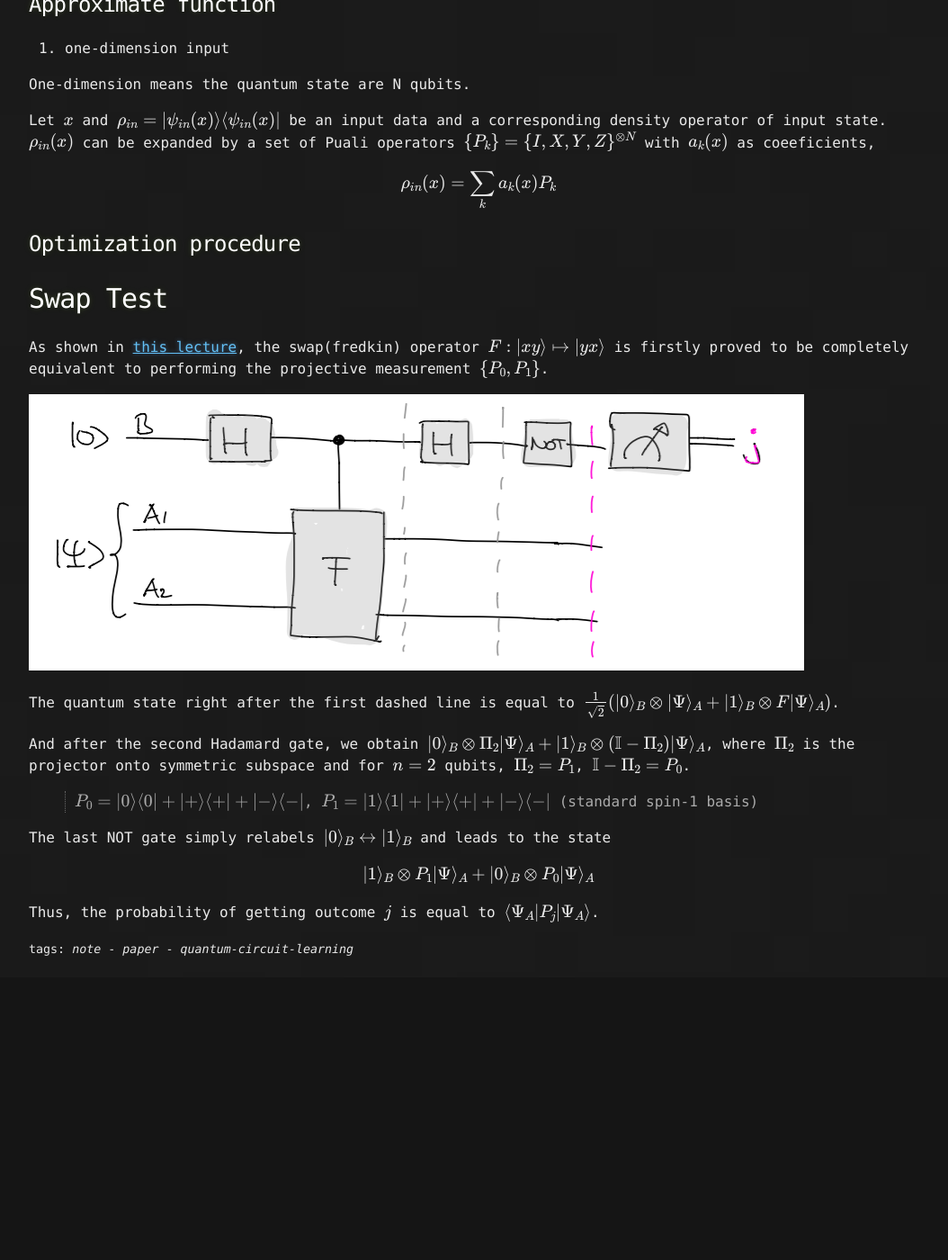
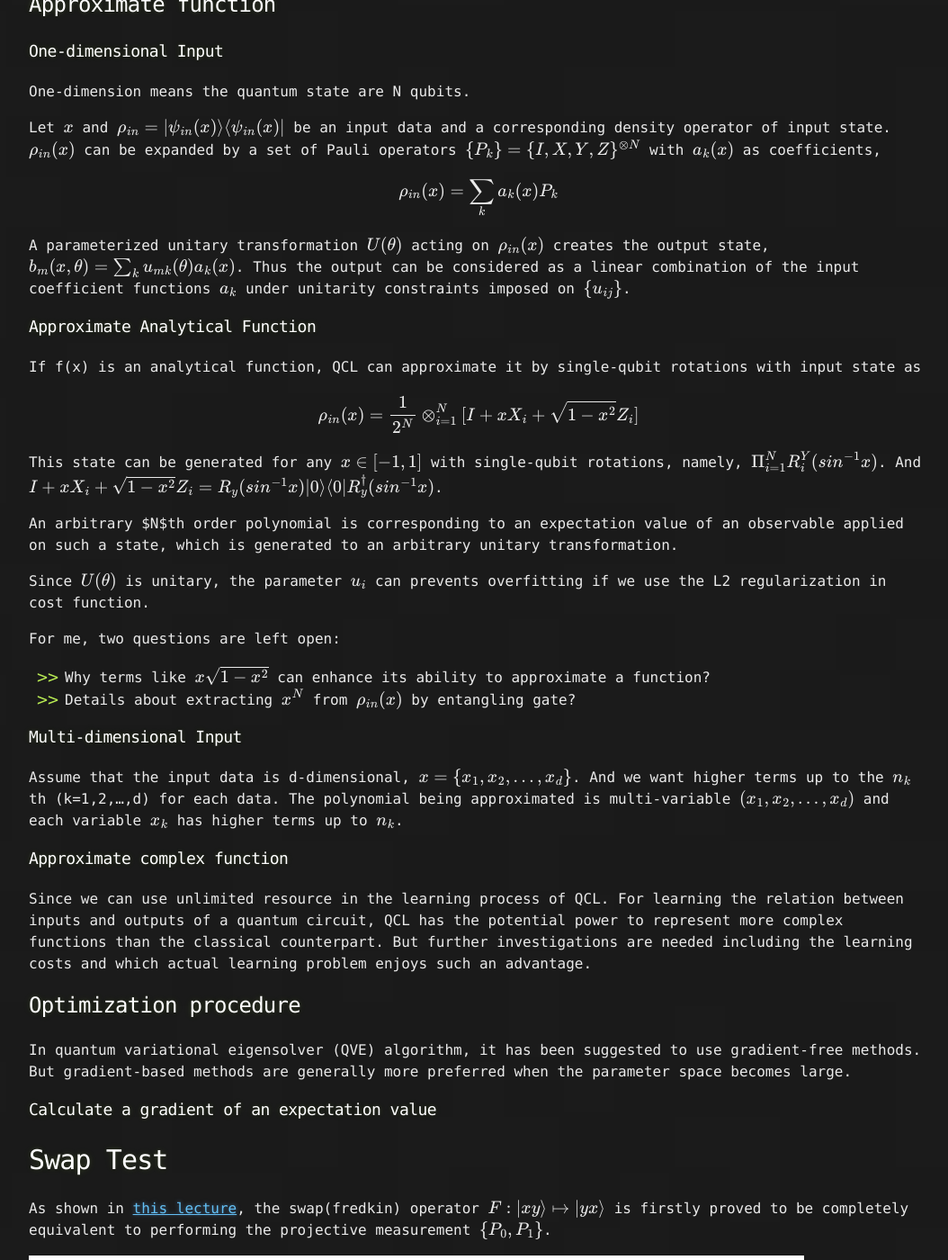
Before and after one commit to Raycosine/raycosine.github.io, a Jekyll site: the page built from _posts/2018-12-16-Note-on-Quantum Circuit Learning.markdown, in a window 1280 px wide and 1400 px high, scrolled down 1226 px. Shown: the whole window at 90% size, without its empty margins (108-1162 px from the left). Built offline with Jekyll 4.4.1, drawn with Linux system fonts in a browser that asks for light colours; formulas are drawn with MathJax 3; before the commit the page ends 2312 px from its top, so only the background shows below that.

Commit message:
Update 2018-12-16-Note-on-Quantum Circuit Learning.markdown

```diff
--- a/_posts/2018-12-16-Note-on-Quantum Circuit Learning.markdown
+++ b/_posts/2018-12-16-Note-on-Quantum Circuit Learning.markdown
@@ -39,17 +39,45 @@ The remaining contents of this QCL paper can be divided into two parts: ability
 <a name='approfunc'></a>Approximate function
 ---
 
-1. one-dimension input
+### One-dimensional Input
 
 One-dimension means the quantum state are N qubits.
 
-Let \\(x\\) and \\(\rho_{in}=\|\psi_{in}(x)\rangle\langle\psi_{in}(x)\|\\) be an input data and a corresponding density operator of input state. \\(\rho_{in}(x)\\) can be expanded by a set of Puali operators \\(\\{P_k\\}=\\{I,X,Y,Z\\}^{\otimes N}\\) with \\(a_k(x)\\) as coeeficients,
+Let \\(x\\) and \\(\rho_{in}=\|\psi_{in}(x)\rangle\langle\psi_{in}(x)\|\\) be an input data and a corresponding density operator of input state. \\(\rho_{in}(x)\\) can be expanded by a set of Pauli operators \\(\\{P_k\\}=\\{I,X,Y,Z\\}^{\otimes N}\\) with \\(a_k(x)\\) as coefficients,
 
 $$\rho_{in}(x)=\sum_k a_k (x) P_k$$
 
+A parameterized unitary transformation \\(U(\theta)\\) acting on \\(\rho_{in}(x)\\) creates the output state, \\(b_m(x,\theta)=\sum_k u_{mk}(\theta) a_k(x)\\). Thus the output can be considered as a linear combination of the input coefficient functions \\(a_k\\) under unitarity constraints imposed on \\(\\{u_{ij}\\}\\).
+
+### Approximate Analytical Function
+If f(x) is an analytical function, QCL can approximate it by single-qubit rotations with input state as
+
+$$\rho_{in}(x)=\frac{1}{2^N} \otimes_{i=1}^N [I+xX_i+\sqrt{1-x^2} Z_i]$$
+
+This state can be generated for any \\(x\in [-1,1]\\) with single-qubit rotations, namely, \\(\Pi_{i=1}^N R_i^Y (sin^{-1} x)\\). And \\(I+xX_i+\sqrt{1-x^2} Z_i=R_y(sin^{-1}x)\|0\rangle\langle 0\|R_y^\dagger(sin^{-1}x)\\).
+
+An arbitrary $N$th order polynomial is corresponding to an expectation value of an observable applied on such a state, which is generated to an arbitrary unitary transformation.
+
+Since \\(U(\theta)\\) is unitary, the parameter \\(u_i\\) can prevents overfitting if we use the L2 regularization in cost function.
+
+For me, two questions are left open:
+- Why terms like \\(x\sqrt{1-x^2}\\) can enhance its ability to approximate a function?
+- Details about extracting \\(x^N\\) from \\(\rho_{in}(x)\\) by entangling gate?
+
+### Multi-dimensional Input
+
+Assume that the input data is d-dimensional, \\(x=\\{x_1,x_2,...,x_d\\}\\). And we want higher terms up to the \\(n_k\\)th (k=1,2,...,d) for each data. The polynomial being approximated is multi-variable \\((x_1, x_2, ..., x_d)\\) and each variable \\(x_k\\) has higher terms up to \\(n_k\\).
+
+### Approximate complex function
+
+Since we can use unlimited resource in the learning process of QCL. For learning the relation between inputs and outputs of a quantum circuit, QCL has the potential power to represent more complex functions than the classical counterpart. But further investigations are needed including the learning costs and which actual learning problem enjoys such an advantage.
 
 <a name='optipro'></a>Optimization procedure
 ---
+
+In quantum variational eigensolver (QVE) algorithm, it has been suggested to use gradient-free methods. But gradient-based methods are generally more preferred when the parameter space becomes large.
+
+### Calculate a gradient of an expectation value
 
 
 Swap Test
```
